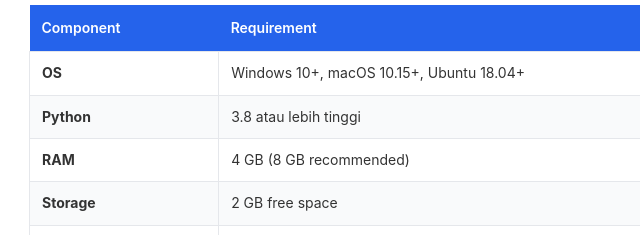
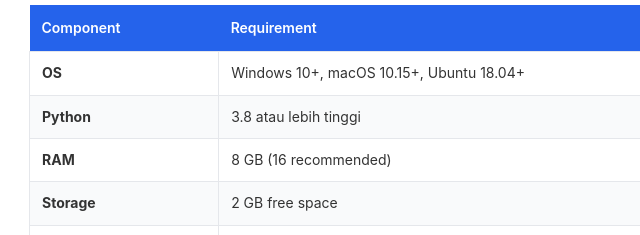
Before and after one commit to raflimuhammadd/obj-config, a website: page INSTALLATION.html in a window 1280 px wide. Shown: the part 1500-1735 px from the top of the page, 161-801 px from the left. Drawn offline with Linux system fonts and the light colour scheme.

Commit message:
docs: Update RAM requirements in the installation guide.

```diff
--- a/INSTALLATION.html
+++ b/INSTALLATION.html
@@ -438,7 +438,7 @@
         </tr>
         <tr>
           <td><strong>RAM</strong></td>
-          <td>4 GB (8 GB recommended)</td>
+          <td>8 GB (16 recommended)</td>
         </tr>
         <tr>
           <td><strong>Storage</strong></td>
```
